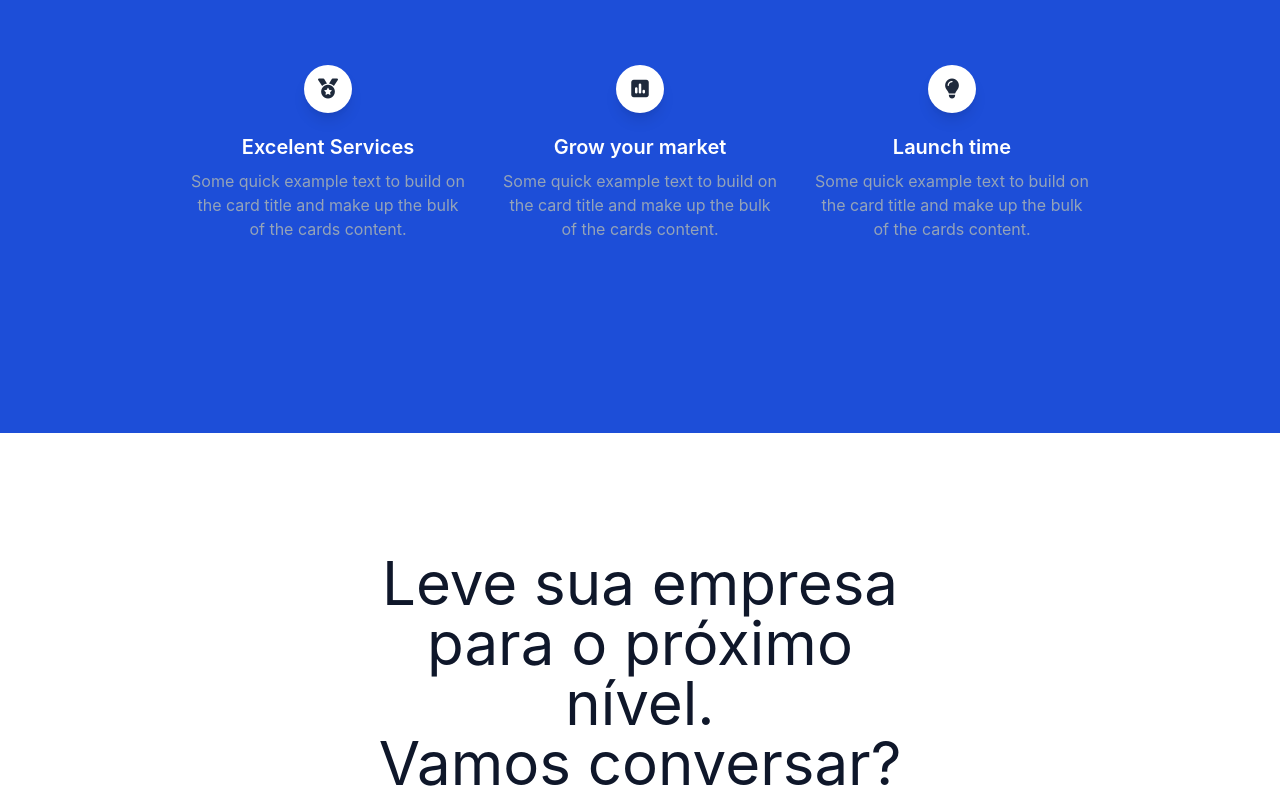
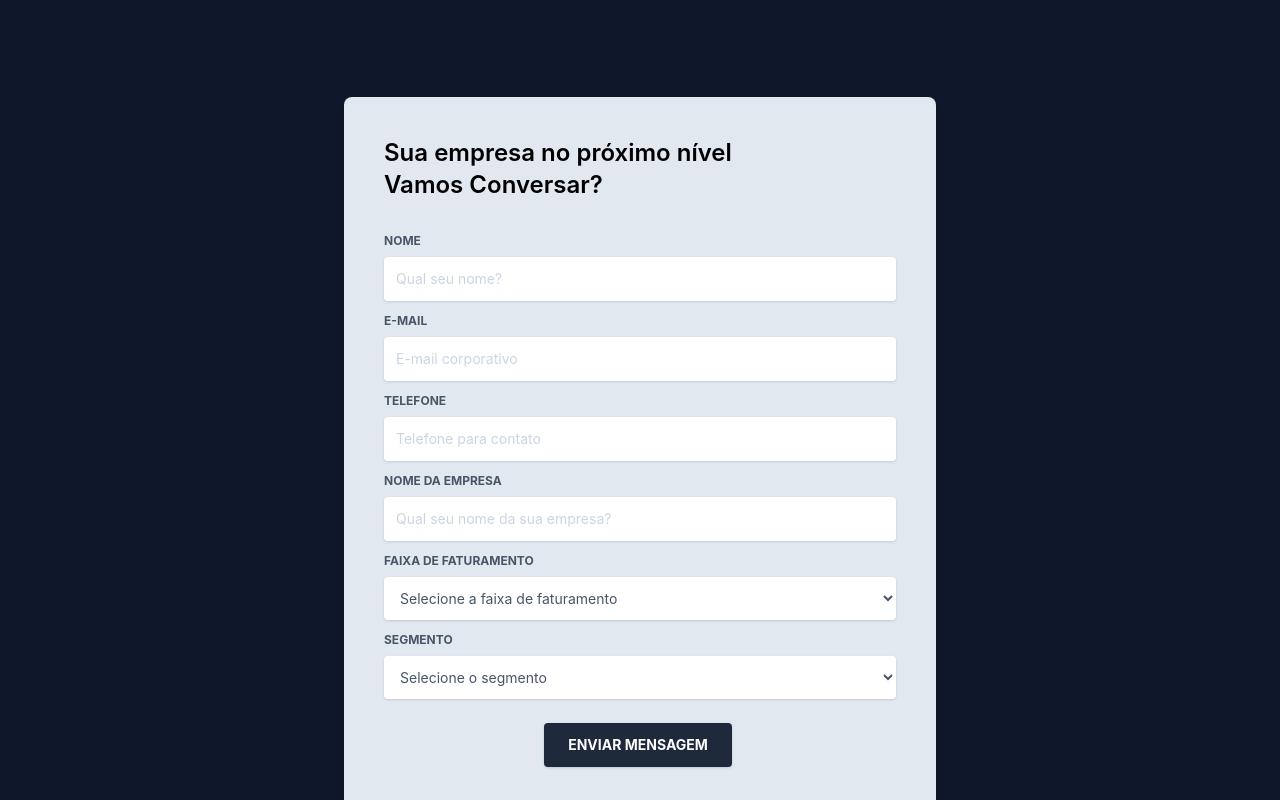
Before and after one commit to dimatosdev/4market, a Next.js app: page / in a window 1280 px wide. Shown: the part 2100-2900 px from the top of the page. Built offline with nearby package versions, Linux system fonts and the light colour scheme; no server answers.

Commit message:
Adjusts form

```diff
--- a/src/components/carousel/carousel.tsx
+++ b/src/components/carousel/carousel.tsx
@@ -86,7 +86,7 @@ const Carousel: React.FC = () => {
                             </p>
                         ))}
                         <Link href="/" passHref>
-                            <button className="bg-blue-700 hover:bg-blue-700 text-white font-bold py-2 px-4 rounded">
+                            <button className="bg-slate-900 hover:bg-slate-900 text-white font-bold py-2 px-4 rounded">
                                 {slide.linkText}
                             </button>
                         </Link>
--- a/src/components/home/index.tsx
+++ b/src/components/home/index.tsx
@@ -2,7 +2,6 @@ import Link from "next/link";
 import Navbar from "../navbar/navbar";
 import React, { useState, useEffect } from "react";
 import Carousel from "../carousel/carousel";
-import InstagramFeed from "./InstagramFeed";
 
 export default function Home () {
 
@@ -384,10 +383,10 @@ export default function Home () {
                 </div>
                 </section> */}
 
-                <section className="pb-20 relative block bg-blue-700">
+                <section className="pb-20 relative block bg-slate-900">
 
 
-                <div className="container mx-auto px-4 lg:pt-24 lg:pb-24">
+                <div className="container mx-auto px-4 lg:pt-24 lg:pb-64">
                     <div className="flex flex-wrap text-center justify-center">
                     <div className="w-full lg:w-6/12 px-4">
                         <h2 className="text-4xl font-semibold text-indigo-300">
@@ -398,7 +397,7 @@ export default function Home () {
                         </p>
                     </div>
                     </div>
-                    <div className="flex flex-wrap mt-12 justify-center">
+{/*                     <div className="flex flex-wrap mt-12 justify-center">
                     <div className="w-full lg:w-3/12 px-4 text-center">
                         <div className="text-slate-800 p-3 w-12 h-12 shadow-lg rounded-full bg-white inline-flex items-center justify-center">
                         <i className="fas fa-medal text-xl"></i>
@@ -435,10 +434,114 @@ export default function Home () {
                         the bulk of the cards content.
                         </p>
                     </div>
+                    </div> */}
+                </div>
+                </section>
+                <section id="contact" className="relative block py-24 lg:pt-0 bg-slate-900">
+                    <div className="container mx-auto px-4">
+                        <div className="flex flex-wrap justify-center lg:-mt-64 -mt-48">
+                            <div className="w-full lg:w-6/12 px-4">
+                                <div className="relative flex flex-col min-w-0 break-words w-full mb-6 shadow-lg rounded-lg bg-slate-200">
+                                    <div className="flex-auto p-5 lg:p-10">
+                                        <h4 className="text-2xl font-semibold">
+                                            Sua empresa no próximo nível
+                                        </h4>
+                                        <h4 className="text-2xl font-semibold">
+                                            Vamos Conversar?
+                                        </h4>
+                                        <div className="relative w-full mb-3 mt-8">
+                                            <label className="block uppercase text-slate-600 text-xs font-bold mb-2" htmlFor="full-name">
+                                                Nome
+                                            </label>
+                                            <input
+                                                type="text"
+                                                className="border-0 px-3 py-3 placeholder-slate-300 text-slate-600 bg-white rounded text-sm shadow focus:outline-none focus:ring w-full ease-linear transition-all duration-150"
+                                                placeholder="Qual seu nome?"
+                                            />
+                                        </div>
+
+                                        <div className="relative w-full mb-3">
+                                            <label className="block uppercase text-slate-600 text-xs font-bold mb-2" htmlFor="email">
+                                                E-mail
+                                            </label>
+                                            <input
+                                                type="email"
+                                                className="border-0 px-3 py-3 placeholder-slate-300 text-slate-600 bg-white rounded text-sm shadow focus:outline-none focus:ring w-full ease-linear transition-all duration-150"
+                                                placeholder="E-mail corporativo"
+                                            />
+                                        </div>
+
+                                        <div className="relative w-full mb-3">
+                                            <label className="block uppercase text-slate-600 text-xs font-bold mb-2" htmlFor="phone">
+                                                Telefone
+                                            </label>
+                                            <input
+                                                type="tel"
+                                                className="border-0 px-3 py-3 placeholder-slate-300 text-slate-600 bg-white rounded text-sm shadow focus:outline-none focus:ring w-full ease-linear transition-all duration-150"
+                                                placeholder="Telefone para contato"
+                                            />
+                                        </div>
+                                        <div className="relative w-full mb-3">
+                                            <label className="block uppercase text-slate-600 text-xs font-bold mb-2" htmlFor="full-name">
+                                                Nome da Empresa
+                                            </label>
+                                            <input
+                                                type="text"
+                                                className="border-0 px-3 py-3 placeholder-slate-300 text-slate-600 bg-white rounded text-sm shadow focus:outline-none focus:ring w-full ease-linear transition-all duration-150"
+                                                placeholder="Qual seu nome da sua empresa?"
+                                            />
+                                        </div>
+                                        <div className="relative w-full mb-3">
+                                            <label className="block uppercase text-slate-600 text-xs font-bold mb-2" htmlFor="revenue">
+                                                Faixa de Faturamento
+                                            </label>
+                                            <select className="border-0 px-3 py-3 placeholder-slate-300 text-slate-600 bg-white rounded text-sm shadow focus:outline-none focus:ring w-full ease-linear transition-all duration-150">
+                                                <option value="">Selecione a faixa de faturamento</option>
+                                                <option value="1">0 - 100k</option>
+                                                <option value="2">100k - 500k</option>
+                                                <option value="3">500k - 1M</option>
+                                                <option value="4">1M - 5M</option>
+                                                <option value="5">5M+</option>
+                                            </select>
+                                        </div>
+
+                                        <div className="relative w-full mb-3">
+                                            <label className="block uppercase text-slate-600 text-xs font-bold mb-2" htmlFor="segment">
+                                                Segmento
+                                            </label>
+                                            <select className="border-0 px-3 py-3 placeholder-slate-300 text-slate-600 bg-white rounded text-sm shadow focus:outline-none focus:ring w-full ease-linear transition-all duration-150">
+                                                <option value="">Selecione o segmento</option>
+                                                <option value="servico">Serviço</option>
+                                                <option value="varejo">Varejo</option>
+                                                <option value="industria">Indústria</option>
+                                                <option value="ecommerce">E-commerce</option>
+                                                <option value="foodservice">Food Service</option>
+                                                <option value="educacao">Educação</option>
+                                                <option value="imobiliaria">Imobiliária</option>
+                                                <option value="saas">Saas</option>
+                                                <option value="financas">Finanças</option>
+                                                <option value="franquia">Franquia</option>
+                                                <option value="telecom">Telecom</option>
+                                                <option value="energiasolar">Energia Solar</option>
+                                                <option value="turismo">Turismo</option>
+                                                <option value="outros">Outros</option>
+                                            </select>
+                                        </div>
+
+                                        <div className="text-center mt-6">
+                                            <button className="bg-slate-800 text-white active:bg-slate-600 text-sm font-bold uppercase px-6 py-3 rounded shadow hover:shadow-lg outline-none focus:outline-none mr-1 mb-1 ease-linear transition-all duration-150" type="button">
+                                                Enviar Mensagem
+                                            </button>
+                                        </div>
+                                    </div>
+                                </div>
+                            </div>
                         </div>
                     </div>
                 </section>
-                <section id="contact" className="relative block py-24 lg:pt-0 bg-white">
+
+
+{/*                 <section id="contact" className="relative block py-24 lg:pt-0 bg-white">
                     <div className='text-white text-center md:p-10 p-5 pb-10 mt-20'>
                         <div className='max-w-xl mx-auto'>
                             <div className='text-6xl mb-5 text-slate-900'>
@@ -461,9 +564,7 @@ export default function Home () {
                             </div>
                         </div>
                     </div>
-                </section>
-                <InstagramFeed/>
-            </main>
+                </section> */}
                 <footer className="flex md:flex-row md:justify-evenly gap-y-5 flex-col justify-center items-center p-10 px-3 z-99999 bg-slate-900">
                     <div className="px-4 text-center md:text-left">
                         <img className="w-64" src="img/logo.png" alt="logo" />
@@ -485,8 +586,8 @@ export default function Home () {
                             </li>
                         </ul>
                     </div>
-
                 </footer>
+            </main>
         </>
 
 
```
Lines whose indentation alone changed are shown as unchanged.
